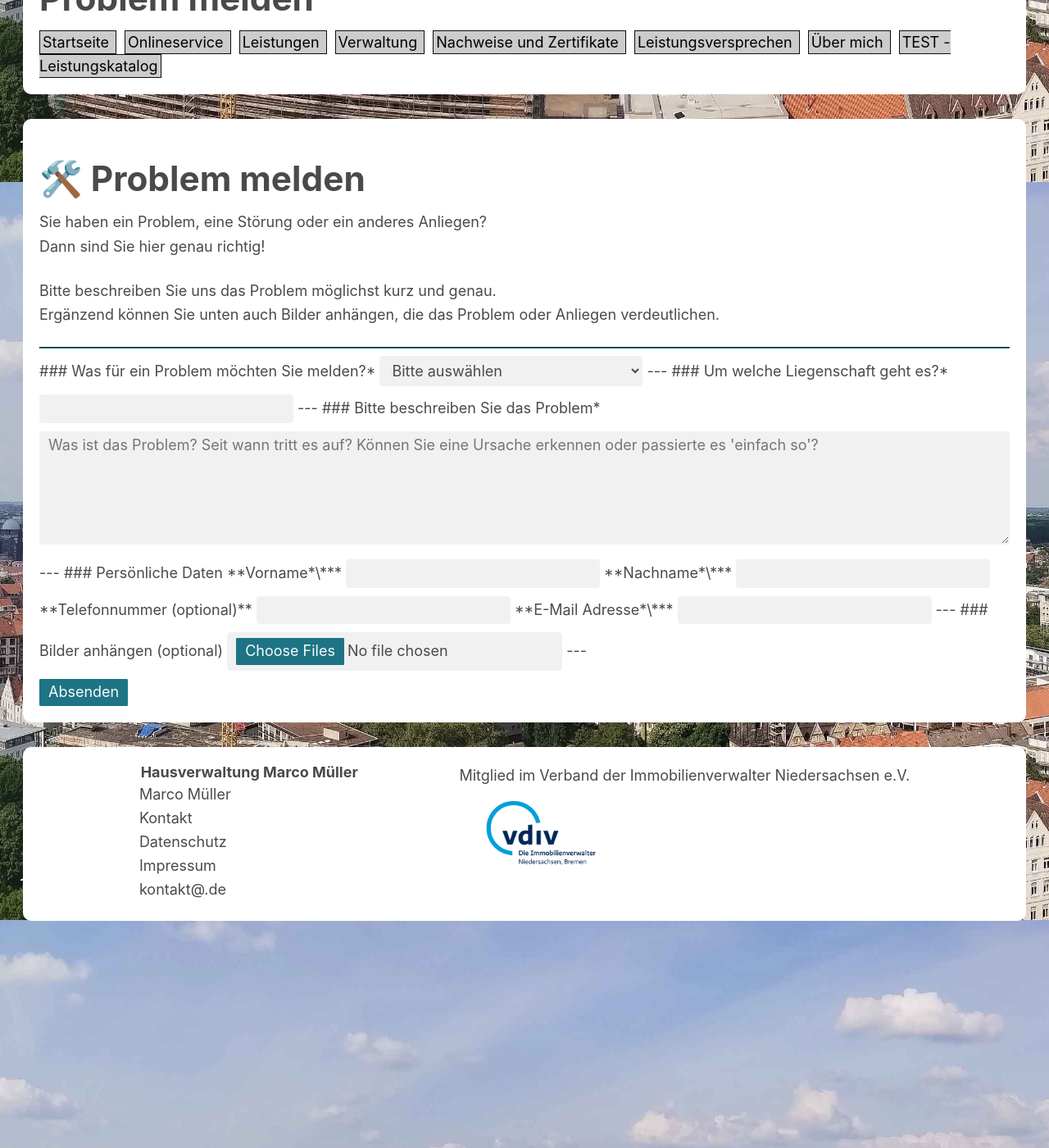
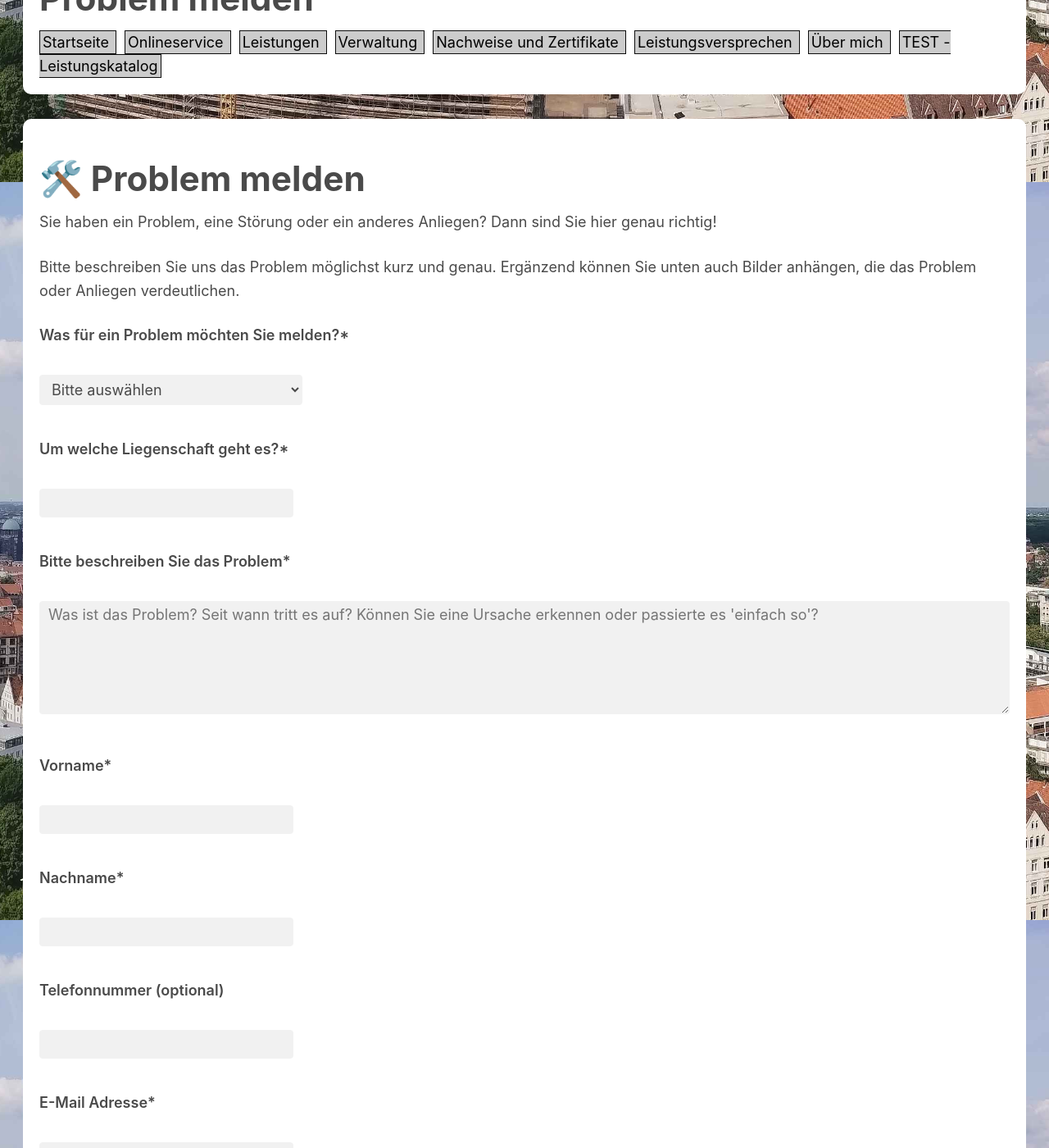
Before and after one commit to marek22k/hausverwaltung, a Jekyll site: the page built from problem-melden.md, in a window 1280 px wide and 1400 px high, scrolled down 678 px. Shown: the whole window at 82% size. Built offline with Jekyll 4.4.1, drawn with Linux system fonts in a browser that asks for light colours; some of the changed text lies outside the part shown.

Commit message:
Update problem-melden.md

```diff
--- a/problem-melden.md
+++ b/problem-melden.md
@@ -6,68 +6,46 @@ description: ddd
 keywords: ddd
 ---
 
-# 🛠️ Problem melden
+<h1>🛠️ Problem melden</h1>
 
-Sie haben ein Problem, eine Störung oder ein anderes Anliegen?
-Dann sind Sie hier genau richtig!
+<p>Sie haben ein Problem, eine Störung oder ein anderes Anliegen? Dann sind Sie hier genau richtig!</p>
 
-Bitte beschreiben Sie uns das Problem möglichst kurz und genau.
-Ergänzend können Sie unten auch Bilder anhängen, die das Problem oder Anliegen verdeutlichen.
-
----
+<p>Bitte beschreiben Sie uns das Problem möglichst kurz und genau. Ergänzend können Sie unten auch Bilder anhängen, die das Problem oder Anliegen verdeutlichen.</p>
 
 <form action="problem-melden.php" method="post" enctype="multipart/form-data">
 
-### Was für ein Problem möchten Sie melden?*
+  <label for="problemArt">Was für ein Problem möchten Sie melden?*</label><br>
+  <select name="problemArt" id="problemArt" required>
+    <option value="" disabled selected>Bitte auswählen</option>
+    <option value="Elektrik">Elektrik</option>
+    <option value="Heizungsstörung">Heizungsstörung</option>
+    <option value="Müll vor der Haustür oder im Hof">Müll vor der Haustür oder im Hof</option>
+    <option value="Wasserschaden">Wasserschaden</option>
+    <option value="Zugeparkte Einfahrt">Zugeparkte Einfahrt</option>
+    <option value="Sonstiges">Sonstiges</option>
+  </select><br><br>
 
-<select name="problemArt" required>
-  <option value="" disabled selected>Bitte auswählen</option>
-  <option value="Elektrik">Elektrik</option>
-  <option value="Heizungsstörung">Heizungsstörung</option>
-  <option value="Müll vor der Haustür oder im Hof">Müll vor der Haustür oder im Hof</option>
-  <option value="Wasserschaden">Wasserschaden</option>
-  <option value="Zugeparkte Einfahrt">Zugeparkte Einfahrt</option>
-  <option value="Sonstiges">Sonstiges</option>
-</select>
+  <label for="liegenschaft">Um welche Liegenschaft geht es?*</label><br>
+  <input type="text" name="liegenschaft" id="liegenschaft" required><br><br>
 
----
+  <label for="beschreibung">Bitte beschreiben Sie das Problem*</label><br>
+  <textarea name="beschreibung" id="beschreibung" rows="6" placeholder="Was ist das Problem? Seit wann tritt es auf? Können Sie eine Ursache erkennen oder passierte es 'einfach so'?" required></textarea><br><br>
 
-### Um welche Liegenschaft geht es?*
+  <label for="vorname">Vorname*</label><br>
+  <input type="text" name="vorname" id="vorname" required><br><br>
 
-<input type="text" name="liegenschaft" required>
+  <label for="nachname">Nachname*</label><br>
+  <input type="text" name="nachname" id="nachname" required><br><br>
 
----
+  <label for="telefon">Telefonnummer (optional)</label><br>
+  <input type="text" name="telefon" id="telefon"><br><br>
 
-### Bitte beschreiben Sie das Problem*
+  <label for="email">E-Mail Adresse*</label><br>
+  <input type="email" name="email" id="email" required><br><br>
 
-<textarea name="beschreibung" rows="6" placeholder="Was ist das Problem? Seit wann tritt es auf? Können Sie eine Ursache erkennen oder passierte es 'einfach so'?" required></textarea>
+  <label for="bilder">Bilder anhängen (optional)</label><br>
+  <input type="file" name="bilder[]" id="bilder" accept="image/*" multiple><br><br>
 
----
-
-### Persönliche Daten
-
-**Vorname*\***
-<input type="text" name="vorname" required>
-
-**Nachname*\***
-<input type="text" name="nachname" required>
-
-**Telefonnummer (optional)**
-<input type="text" name="telefon">
-
-**E-Mail Adresse*\***
-<input type="email" name="email" required>
-
----
-
-### Bilder anhängen (optional)
-
-<input type="file" name="bilder[]" accept="image/*" multiple>
-
----
-
-<br>
-
-<button type="submit">Absenden</button>
+  <button type="submit">Absenden</button>
 
 </form>
```
